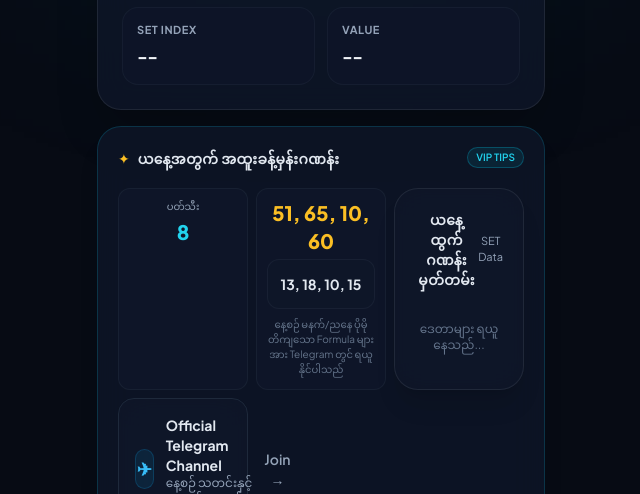
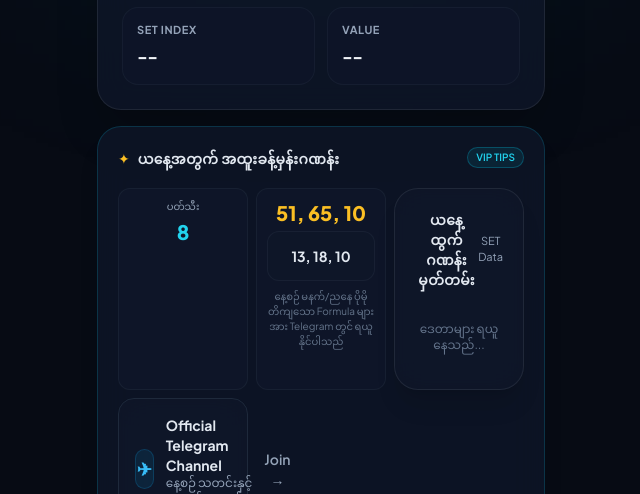
Before and after one commit to NAiOgift/LOTTO-CITY-set-index, a plain HTML site: page index.html in a window 1280 px wide. Shown: the part 306-800 px from the top of the page, without its empty margins (319-959 px from the left). Drawn offline with nearby package versions, Linux system fonts and the light colour scheme; no server answers; a web font is replaced by a local one.

Commit message:
Update index.html

```diff
--- a/index.html
+++ b/index.html
@@ -81,12 +81,12 @@
         <div class="bg-slate-900/80 border border-slate-800/60 p-2.5 rounded-xl">
           <div class="text-[10px] text-slate-400 mb-1"တပတ်စာအထူးမွေး</div>
           <!-- ဒီနေရာမှာ မိမိပေးချင်တဲ့ အဓိကဂဏန်း ပြင်ပါ -->
-          <div class="text-xl font-extrabold text-amber-400">51, 65, 10, 60</div>
+          <div class="text-xl font-extrabold text-amber-400">51, 65, 10</div>
         </div>
         <div class="bg-slate-900/80 border border-slate-800/60 p-2.5 rounded-xl">
           <div class="text-[10px] text-slate-400 mb-1"နေ့တိုက်ရွေးကွက်</div>
           <!-- ဒီနေရာမှာ မိမိပေးချင်တဲ့ ရံဂဏန်းများ ပြင်ပါ -->
-          <div class="text-sm font-bold text-slate-200 mt-1">13, 18, 10, 15</div>
+          <div class="text-sm font-bold text-slate-200 mt-1">13, 18, 10</div>
         </div>
       </div>
       <p class="text-[10px] text-slate-500 text-center mt-2">နေ့စဉ် မနက်/ညနေ ပိုမိုတိကျသော Formula များအား Telegram တွင် ရယူနိုင်ပါသည်</p>
```
